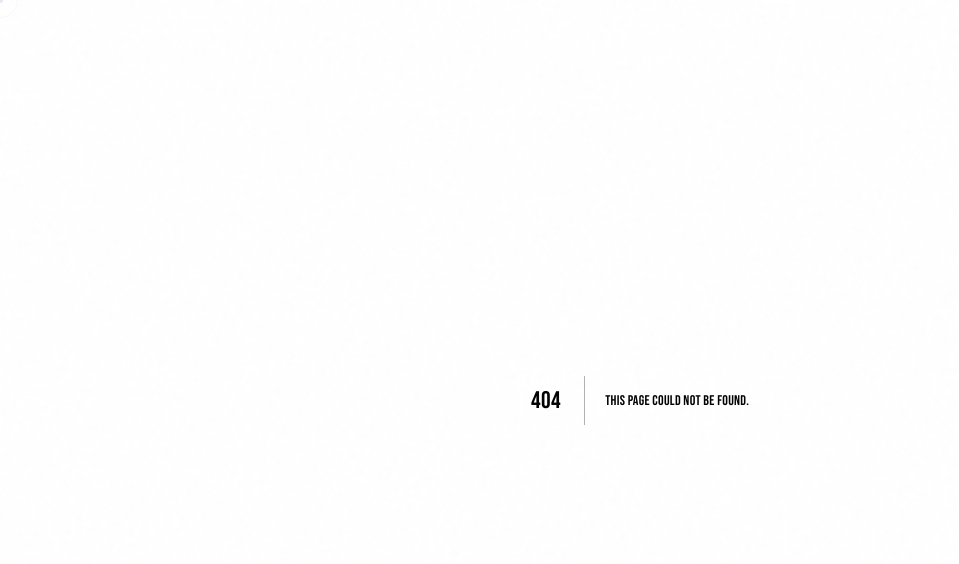
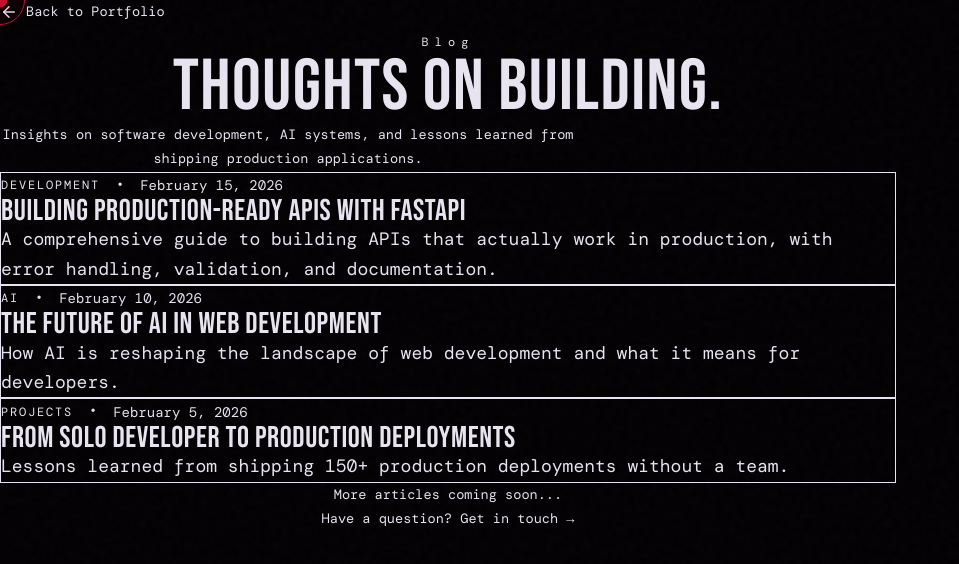
Before and after one commit to inqgamerz48/portfolio, a Next.js app: page /blog in a window 1280 px wide. Before the commit this address had no page. Shown: the top 564 px of the page, without its empty margins (0-959 px from the left). Built offline with nearby package versions, Linux system fonts and the light colour scheme; a web font is replaced by a local one.

Commit message:
feat: add separate blog page, update PDF upload size, fix navbar links

```diff
--- a/src/app/api/blog/route.ts
+++ b/src/app/api/blog/route.ts
@@ -2,6 +2,45 @@ import { NextRequest, NextResponse } from 'next/server'
 import { prisma } from '@/lib/prisma'
 import { authMiddleware } from '@/lib/auth'
 import { put } from '@vercel/blob'
+
+export const runtime = 'nodejs'
+export const maxDuration = 120
+
+const fallbackPosts = [
+  {
+    id: '1',
+    title: 'Building Production-Ready APIs with FastAPI',
+    slug: 'building-production-ready-apis',
+    excerpt: 'A comprehensive guide to building APIs that actually work in production, with error handling, validation, and documentation.',
+    pdfUrl: null,
+    category: 'Development',
+    published: true,
+    createdAt: '2026-02-15',
+    updatedAt: '2026-02-15',
+  },
+  {
+    id: '2',
+    title: 'The Future of AI in Web Development',
+    slug: 'ai-in-web-development',
+    excerpt: 'How AI is reshaping the landscape of web development and what it means for developers.',
+    pdfUrl: null,
+    category: 'AI',
+    published: true,
+    createdAt: '2026-02-10',
+    updatedAt: '2026-02-10',
+  },
+  {
+    id: '3',
+    title: 'From Solo Developer to Production Deployments',
+    slug: 'solo-developer-deployments',
+    excerpt: 'Lessons learned from shipping 150+ production deployments without a team.',
+    pdfUrl: null,
+    category: 'Projects',
+    published: true,
+    createdAt: '2026-02-05',
+    updatedAt: '2026-02-05',
+  },
+]
 
 export async function GET() {
   try {
@@ -10,13 +49,14 @@ export async function GET() {
       orderBy: { createdAt: 'desc' },
     })
 
-    return NextResponse.json(posts)
+    if (posts.length > 0) {
+      return NextResponse.json(posts)
+    }
+
+    return NextResponse.json(fallbackPosts)
   } catch (error) {
     console.error('Error fetching posts:', error)
-    return NextResponse.json(
-      { error: 'Failed to fetch posts' },
-      { status: 500 }
-    )
+    return NextResponse.json(fallbackPosts)
   }
 }
 
--- a/src/app/blog/[slug]/page.tsx
+++ b/src/app/blog/[slug]/page.tsx
@@ -1,18 +1,44 @@
 import { Metadata } from 'next'
-import { notFound } from 'next/navigation'
 import Link from 'next/link'
 import { ArrowLeft, FileText, Download } from 'lucide-react'
-import { prisma } from '@/lib/prisma'
 
 interface Props {
   params: Promise<{ slug: string }>
 }
 
+const fallbackPosts: Record<string, any> = {
+  'building-production-ready-apis': {
+    id: '1',
+    title: 'Building Production-Ready APIs with FastAPI',
+    slug: 'building-production-ready-apis',
+    excerpt: 'A comprehensive guide to building APIs that actually work in production, with error handling, validation, and documentation.',
+    pdfUrl: null,
+    category: 'Development',
+    createdAt: '2026-02-15',
+  },
+  'ai-in-web-development': {
+    id: '2',
+    title: 'The Future of AI in Web Development',
+    slug: 'ai-in-web-development',
+    excerpt: 'How AI is reshaping the landscape of web development and what it means for developers.',
+    pdfUrl: null,
+    category: 'AI',
+    createdAt: '2026-02-10',
+  },
+  'solo-developer-deployments': {
+    id: '3',
+    title: 'From Solo Developer to Production Deployments',
+    slug: 'solo-developer-deployments',
+    excerpt: 'Lessons learned from shipping 150+ production deployments without a team.',
+    pdfUrl: null,
+    category: 'Projects',
+    createdAt: '2026-02-05',
+  },
+}
+
 export async function generateMetadata({ params }: Props): Promise<Metadata> {
   const { slug } = await params
-  const post = await prisma.blogPost.findUnique({
-    where: { slug },
-  })
+  const post = fallbackPosts[slug]
 
   if (!post) {
     return { title: 'Post Not Found' }
@@ -26,58 +52,62 @@ export async function generateMetadata({ params }: Props): Promise<Metadata> {
 
 export default async function BlogPostPage({ params }: Props) {
   const { slug } = await params
-  const post = await prisma.blogPost.findUnique({
-    where: { slug },
-  })
+  const post = fallbackPosts[slug]
 
   if (!post) {
-    notFound()
+    return (
+      <div className="min-h-screen bg-[#030003] py-32 px-6">
+        <div className="max-w-4xl mx-auto text-center">
+          <h1 className="text-4xl text-foreground mb-4">Post not found</h1>
+          <Link href="/blog" className="text-primary hover:underline">
+            Back to Blog
+          </Link>
+        </div>
+      </div>
+    )
   }
 
   return (
-    <div className="min-h-screen bg-[#06060a]">
-      <div className="max-w-4xl mx-auto px-6 py-20">
+    <div className="min-h-screen bg-[#030003] py-32 px-6 md:px-12 lg:px-24">
+      <div className="max-w-4xl mx-auto">
         <Link
-          href="/#blog"
-          className="inline-flex items-center gap-2 px-4 py-2 rounded-xl bg-white/[0.03] border border-white/[0.06] text-text-muted hover:text-foreground hover:border-white/[0.12] transition-all text-sm mb-10"
+          href="/blog"
+          className="inline-flex items-center gap-2 text-text-muted hover:text-primary transition-colors mb-12"
         >
-          <ArrowLeft size={16} />
+          <ArrowLeft size={18} />
           Back to Blog
         </Link>
 
         <article>
-          <div className="flex items-center gap-3 mb-5">
-            <span className="px-3 py-1 text-xs bg-primary/10 text-primary-light rounded-full font-mono tracking-wider">
+          <div className="flex items-center gap-4 mb-6">
+            <span className="text-mono text-primary/60 text-xs tracking-[0.15em]">
               {post.category.toUpperCase()}
             </span>
-            <span className="text-sm text-text-muted/50">
-              {new Date(post.createdAt).toLocaleDateString('en-US', {
-                year: 'numeric',
-                month: 'long',
-                day: 'numeric',
-              })}
+            <span className="text-text-muted/30">•</span>
+            <span className="text-text-muted/50 text-sm">
+              {post.createdAt}
             </span>
           </div>
 
-          <h1 className="font-display text-4xl md:text-5xl text-foreground mb-6 leading-tight">
+          <h1 className="text-4xl md:text-5xl lg:text-6xl text-foreground mb-6 leading-tight">
             {post.title}
           </h1>
 
           {post.excerpt && (
-            <p className="text-xl text-text-muted/60 mb-10 leading-relaxed">
+            <p className="text-xl text-text-muted/70 mb-10 leading-relaxed">
               {post.excerpt}
             </p>
           )}
 
           {post.pdfUrl ? (
-            <div className="glass-card p-8 md:p-10">
+            <div className="p-8 bg-card border border-card-border">
               <div className="flex flex-col sm:flex-row items-start sm:items-center justify-between gap-6 mb-6">
                 <div className="flex items-center gap-4">
-                  <div className="p-3 rounded-xl bg-primary/10">
-                    <FileText className="text-primary-light" size={28} />
+                  <div className="p-3 bg-primary/10">
+                    <FileText className="text-primary" size={28} />
                   </div>
                   <div>
-                    <h2 className="font-display text-xl text-foreground">
+                    <h2 className="text-xl text-foreground">
                       PDF Document
                     </h2>
                     <p className="text-sm text-text-muted/50 mt-1">
@@ -91,19 +121,12 @@ export default async function BlogPostPage({ params }: Props) {
                   rel="noopener noreferrer"
                   className="btn-primary"
                 >
-                  <Download size={16} />
+                  <Download size={16} className="mr-2" />
                   View PDF
                 </a>
               </div>
 
-              <div className="border-t border-white/[0.06] pt-6">
-                <p className="text-text-muted/40 text-center text-sm">
-                  This blog post contains a PDF document. Click the button above to view or download it.
-                </p>
-              </div>
-
-              {/* Embedded PDF viewer */}
-              <div className="mt-6 rounded-xl overflow-hidden border border-white/[0.06]">
+              <div className="mt-6 rounded-lg overflow-hidden border border-card-border">
                 <iframe
                   src={post.pdfUrl}
                   className="w-full h-[600px] md:h-[800px]"
@@ -112,16 +135,35 @@ export default async function BlogPostPage({ params }: Props) {
               </div>
             </div>
           ) : (
-            <div className="glass-card p-12 text-center">
-              <div className="p-4 rounded-2xl bg-white/[0.02] inline-block mb-4">
+            <div className="p-12 bg-card border border-card-border text-center">
+              <div className="p-4 bg-card-border inline-block mb-4">
                 <FileText className="text-text-muted/30" size={48} />
               </div>
               <p className="text-text-muted/50">
-                No content available for this post yet.
+                Full article content coming soon...
               </p>
             </div>
           )}
         </article>
+
+        {/* More posts */}
+        <div className="mt-16 pt-12 border-t border-card-border">
+          <h3 className="text-lg text-foreground mb-6">More Articles</h3>
+          <div className="space-y-4">
+            {Object.values(fallbackPosts)
+              .filter((p: any) => p.slug !== slug)
+              .map((p: any) => (
+                <Link
+                  key={p.slug}
+                  href={`/blog/${p.slug}`}
+                  className="block p-4 bg-card border border-card-border hover:border-primary/30 transition-colors"
+                >
+                  <span className="text-mono text-primary/60 text-xs">{p.category.toUpperCase()}</span>
+                  <h4 className="text-foreground mt-1">{p.title}</h4>
+                </Link>
+              ))}
+          </div>
+        </div>
       </div>
     </div>
   )
--- /dev/null
+++ b/src/app/blog/page.tsx
@@ -0,0 +1,113 @@
+import { Metadata } from 'next'
+import Link from 'next/link'
+import { ArrowLeft } from 'lucide-react'
+
+const fallbackPosts = [
+  {
+    id: '1',
+    title: 'Building Production-Ready APIs with FastAPI',
+    slug: 'building-production-ready-apis',
+    excerpt: 'A comprehensive guide to building APIs that actually work in production, with error handling, validation, and documentation.',
+    category: 'Development',
+    date: 'February 15, 2026',
+  },
+  {
+    id: '2',
+    title: 'The Future of AI in Web Development',
+    slug: 'ai-in-web-development',
+    excerpt: 'How AI is reshaping the landscape of web development and what it means for developers.',
+    category: 'AI',
+    date: 'February 10, 2026',
+  },
+  {
+    id: '3',
+    title: 'From Solo Developer to Production Deployments',
+    slug: 'solo-developer-deployments',
+    excerpt: 'Lessons learned from shipping 150+ production deployments without a team.',
+    category: 'Projects',
+    date: 'February 5, 2026',
+  },
+]
+
+export const metadata: Metadata = {
+  title: 'Blog | INQ',
+  description: 'Thoughts on building, AI, and shipping products.',
+}
+
+export default function BlogPage() {
+  return (
+    <div className="min-h-screen bg-[#030003] py-32 px-6 md:px-12 lg:px-24">
+      <div className="max-w-4xl mx-auto">
+        {/* Back link */}
+        <Link
+          href="/"
+          className="inline-flex items-center gap-2 text-text-muted hover:text-primary transition-colors mb-12"
+        >
+          <ArrowLeft size={18} />
+          Back to Portfolio
+        </Link>
+
+        {/* Header */}
+        <div className="text-center mb-16">
+          <span className="text-mono text-primary/80 tracking-[0.5em] text-xs">
+            Blog
+          </span>
+          <h1 className="text-5xl md:text-7xl text-foreground mt-6 font-light">
+            Thoughts on <span className="text-primary">building</span>.
+          </h1>
+          <p className="text-text-muted mt-4 max-w-xl mx-auto">
+            Insights on software development, AI systems, and lessons learned from shipping production applications.
+          </p>
+        </div>
+
+        {/* Posts */}
+        <div className="space-y-6">
+          {fallbackPosts.map((post, index) => (
+            <Link
+              key={post.id}
+              href={`/blog/${post.slug}`}
+              className="block group"
+            >
+              <article className="p-8 bg-card border border-card-border hover:border-primary/30 transition-all duration-300">
+                <div className="flex items-center gap-4 mb-4">
+                  <span className="text-mono text-primary/60 text-xs tracking-[0.15em]">
+                    {post.category.toUpperCase()}
+                  </span>
+                  <span className="text-text-muted/30">•</span>
+                  <span className="text-text-muted/40 text-sm">
+                    {post.date}
+                  </span>
+                </div>
+
+                <h2 className="text-2xl md:text-3xl text-foreground group-hover:text-primary transition-colors duration-300 mb-3">
+                  {post.title}
+                </h2>
+
+                <p className="text-text-muted/70 text-lg leading-relaxed">
+                  {post.excerpt}
+                </p>
+              </article>
+            </Link>
+          ))}
+        </div>
+
+        {/* More coming soon */}
+        <div className="mt-16 text-center">
+          <p className="text-text-muted/40">
+            More articles coming soon...
+          </p>
+        </div>
+
+        {/* Footer link */}
+        <div className="mt-20 text-center">
+          <Link
+            href="/#contact"
+            className="inline-flex items-center gap-2 text-primary hover:underline"
+          >
+            Have a question? Get in touch →
+          </Link>
+        </div>
+      </div>
+    </div>
+  )
+}
--- a/src/components/sections/Navbar.tsx
+++ b/src/components/sections/Navbar.tsx
@@ -8,7 +8,7 @@ const navItems = [
   { label: 'About', href: '#about' },
   { label: 'Work', href: '#projects' },
   { label: 'Services', href: '#services' },
-  { label: 'Blog', href: '#blog' },
+  { label: 'Blog', href: '/blog' },
   { label: 'Contact', href: '#contact' },
 ]
 
```
